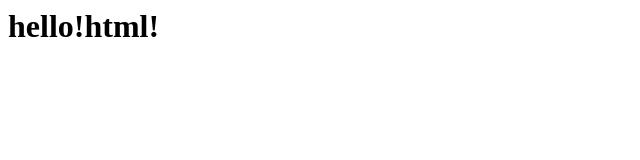
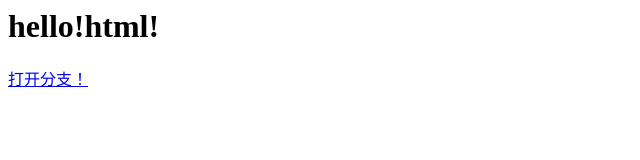
Before and after one commit to wwhhaattt/wwhhaattt.github.io, a plain HTML site: page index.html in a window 1280 px wide. Shown: the whole page, without its empty margins (0-640 px from the left). Drawn offline with Linux system fonts and the light colour scheme.

Commit message:
Update index.html

```diff
--- a/index.html
+++ b/index.html
@@ -4,5 +4,6 @@
     </head>
     <body>
         <h1>hello!html!</h1>
+        <a href="/stick" target="_blank">打开分支！</a>
     </body>
 </html>
```
